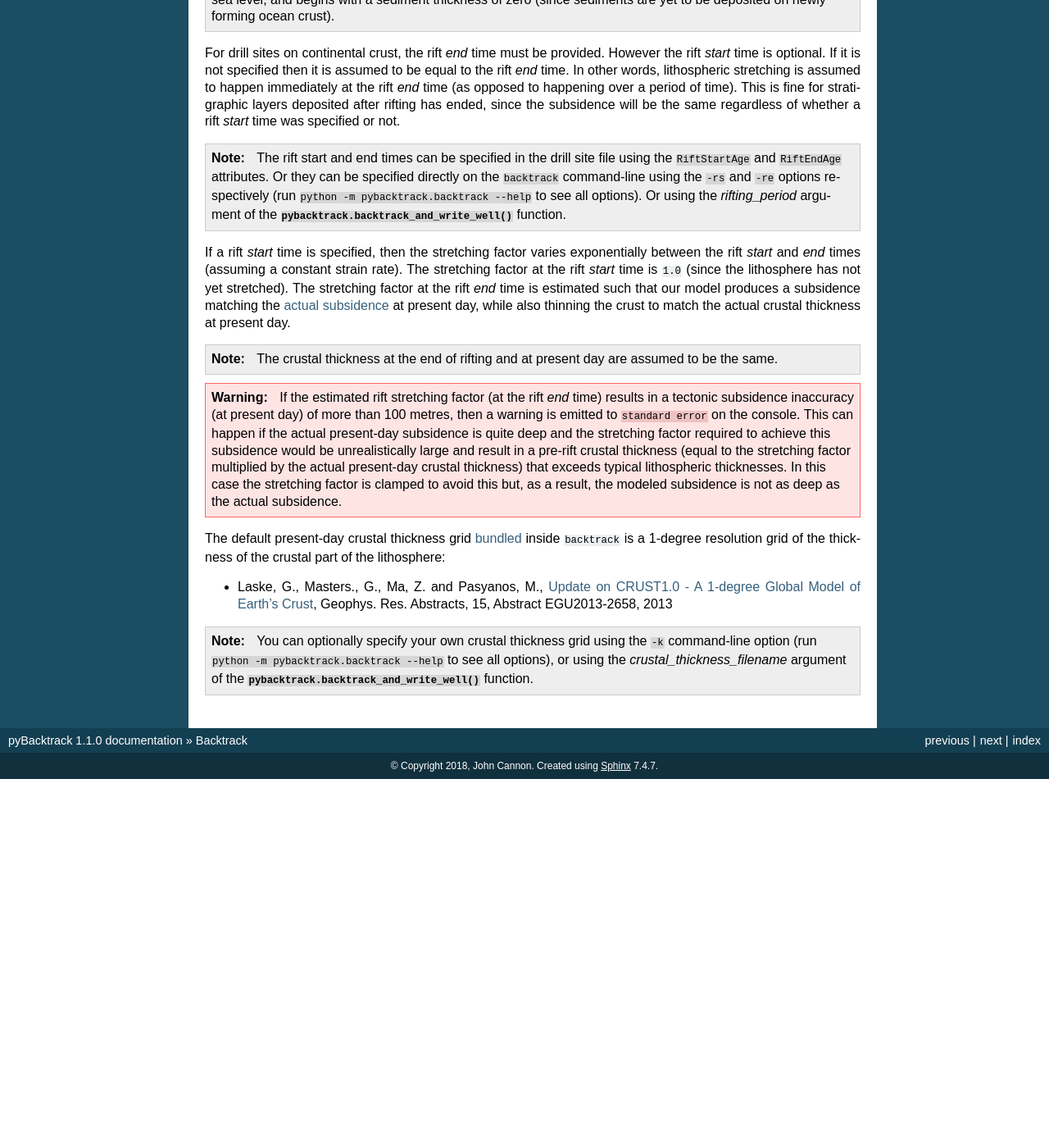
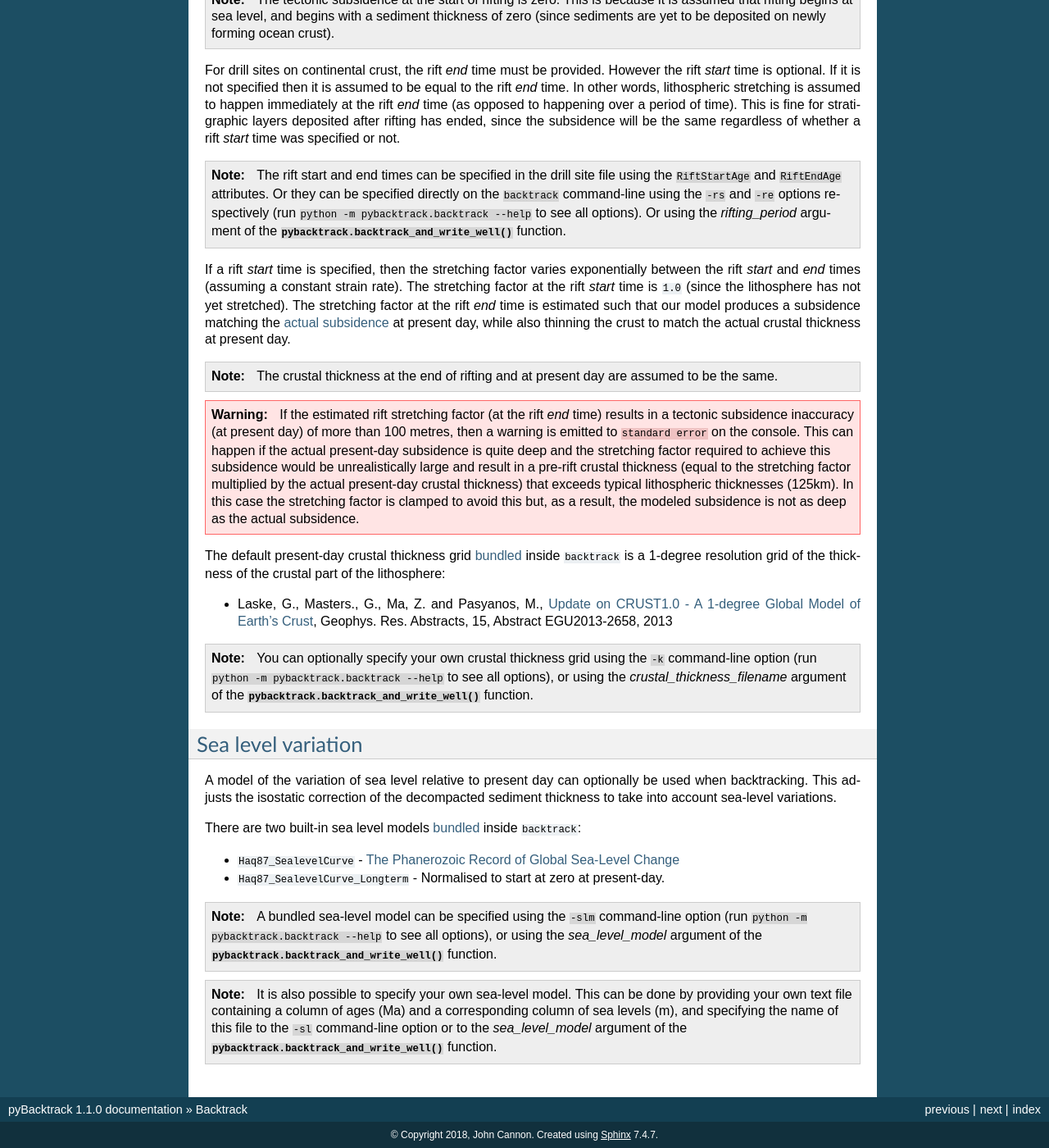
Before and after one commit to EarthByte/pyBacktrack, a Sphinx documentation site: the page built from docs/pybacktrack_backtrack.rst, in a window 1280 px wide and 1400 px high, scrolled down 5109 px. Shown: the whole window at 82% size. Built offline with Sphinx 7.4.7, drawn with Linux system fonts in a browser that asks for light colours; before the commit the page ends 6059 px from its top, so only the background shows below that; some of the changed text lies outside the part shown.

Commit message:
Document sea-level variations.

```diff
--- a/docs/pybacktrack_backtrack.rst
+++ b/docs/pybacktrack_backtrack.rst
@@ -268,7 +268,7 @@ also thinning the crust to match the actual crustal thickness at present day.
              This can happen if the actual present-day subsidence is quite deep and the stretching factor required to achieve
              this subsidence would be unrealistically large and result in a pre-rift crustal thickness
              (equal to the stretching factor multiplied by the actual present-day crustal thickness) that exceeds
-             typical lithospheric thicknesses. In this case the stretching factor is clamped to avoid this but,
+             typical lithospheric thicknesses (125km). In this case the stretching factor is clamped to avoid this but,
              as a result, the modeled subsidence is not as deep as the actual subsidence.
 
 The default present-day crustal thickness grid :ref:`bundled <pybacktrack_reference_bundle_data>` inside ``backtrack`` is a
@@ -279,3 +279,22 @@ The default present-day crustal thickness grid :ref:`bundled <pybacktrack_refere
 
 .. note:: You can optionally specify your own crustal thickness grid using the ``-k`` command-line option (run ``python -m pybacktrack.backtrack --help`` to see all options), or
           using the *crustal_thickness_filename* argument of the :func:`pybacktrack.backtrack_and_write_well` function.
+
+Sea level variation
+-------------------
+
+A model of the variation of sea level relative to present day can optionally be used when backtracking.
+This adjusts the isostatic correction of the decompacted sediment thickness to take into account sea-level variations.
+
+There are two built-in sea level models :ref:`bundled <pybacktrack_reference_bundle_data>` inside ``backtrack``:
+
+* ``Haq87_SealevelCurve`` - `The Phanerozoic Record of Global Sea-Level Change <https://doi.org/10.1126/science.1116412>`_
+
+* ``Haq87_SealevelCurve_Longterm`` - Normalised to start at zero at present-day.
+
+.. note:: A bundled sea-level model can be specified using the ``-slm`` command-line option (run ``python -m pybacktrack.backtrack --help`` to see all options), or
+          using the *sea_level_model* argument of the :func:`pybacktrack.backtrack_and_write_well` function.
+
+.. note:: It is also possible to specify your own sea-level model. This can be done by providing your own text file containing a column of ages (Ma) and a
+          corresponding column of sea levels (m), and specifying the name of this file to the ``-sl`` command-line option or to the *sea_level_model* argument
+          of the :func:`pybacktrack.backtrack_and_write_well` function.
```
